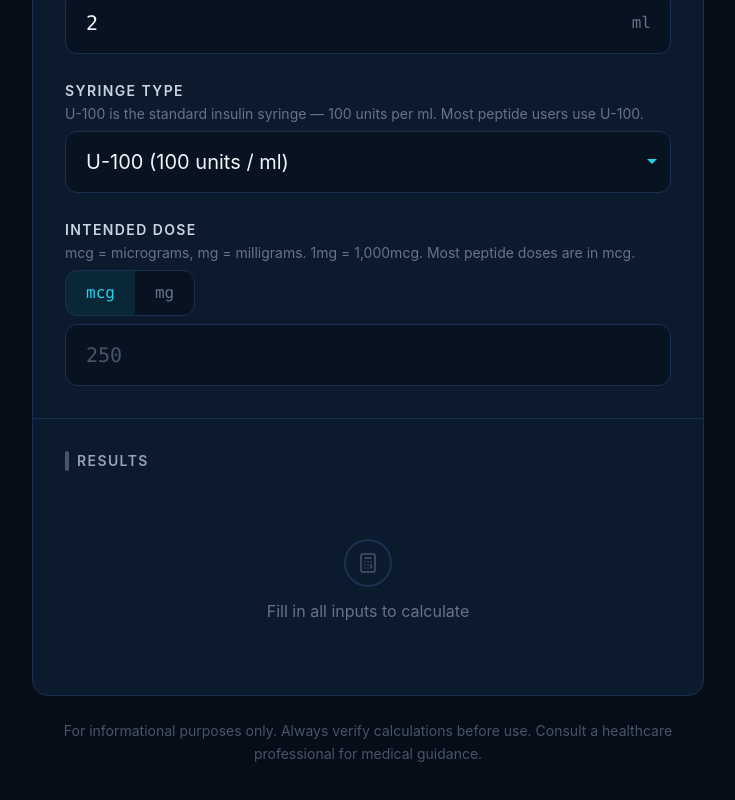
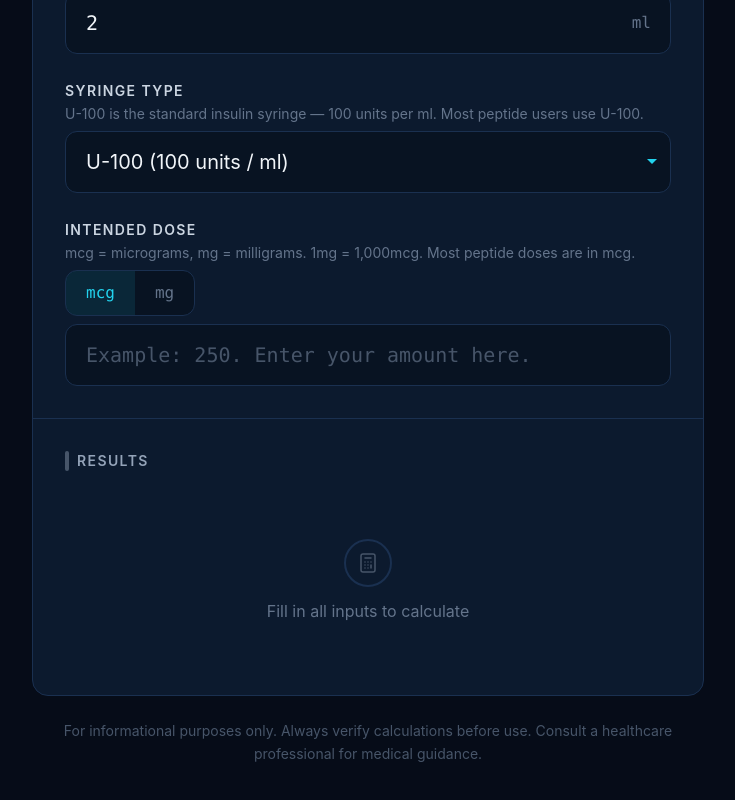
Before and after one commit to hanseric245/biohack-tools, a Next.js app: page / in a window 1280 px wide. Shown: the part 590-1390 px from the top of the page, without its empty margins (272-1007 px from the left). Built offline with nearby package versions, Linux system fonts and the light colour scheme.

Commit message:
Update intended dose placeholder text
Co-Authored-By: Claude Sonnet 4.6 <noreply@anthropic.com>

```diff
--- a/app/components/PeptideCalculator.tsx
+++ b/app/components/PeptideCalculator.tsx
@@ -256,7 +256,7 @@ export default function PeptideCalculator() {
                     type="number"
                     value={dose}
                     onChange={(e) => setDose(e.target.value)}
-                    placeholder="250"
+                    placeholder="Example: 250. Enter your amount here."
                     min="0"
                     step="any"
                     className="
```
